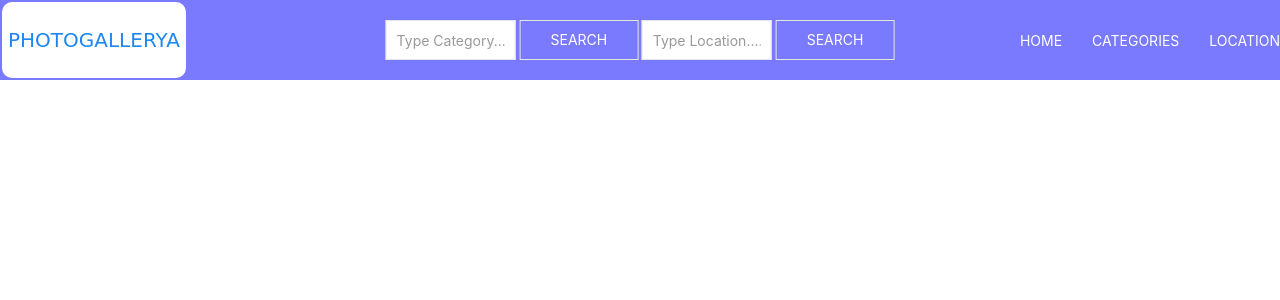
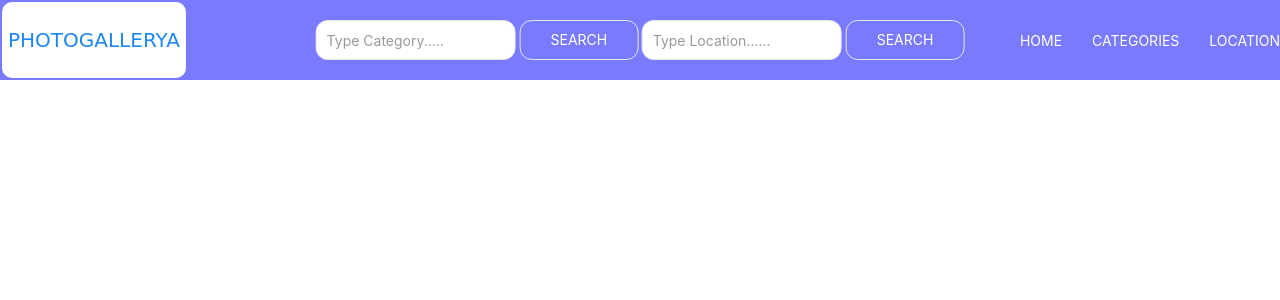
Before and after one commit to tailorv/photogalleriya, a Django app: page / in a window 1280 px wide. Shown: the top 300 px of the page. Run offline with Django 3.2, Linux system fonts and the light colour scheme; data that the repository does not hold is empty; some libraries are stand-ins or nearby versions; some web fonts are replaced.

Commit message:
create round buttons on navbar

```diff
--- a/galleria/templates/navbar.html
+++ b/galleria/templates/navbar.html
@@ -45,12 +45,12 @@
           <div class="uk-navbar-item">
 
               <form role="search" action="{% url 'search_results' %}">
-                  <input class="uk-input uk-form-width-small" type="text" placeholder="Type Category....." name="image">
-                  <button class="uk-button uk-button-default" , style= "color: #ffffff;">SEARCH</button>
+                  <input class="uk-input uk-form-width-medium" type="text" placeholder="Type Category....." name="image" style="border-radius: 12px">
+                  <button class="uk-button uk-button-default" , style= "color: #ffffff;border-radius: 12px">SEARCH</button>
               </form>
               <form role="searchloc" action="{% url 'search_location' %}">
-                    <input class="uk-input uk-form-width-small" type="text" placeholder="Type Location......" name="image">
-                    <button class="uk-button uk-button-default" , style= "color: #ffffff;">SEARCH</button>
+                    <input class="uk-input uk-form-width-medium" type="text" placeholder="Type Location......" name="image" style="border-radius: 12px">
+                    <button class="uk-button uk-button-default" , style= "color: #ffffff; border-radius: 12px">SEARCH</button>
                 </form>
           </div>
 
```
